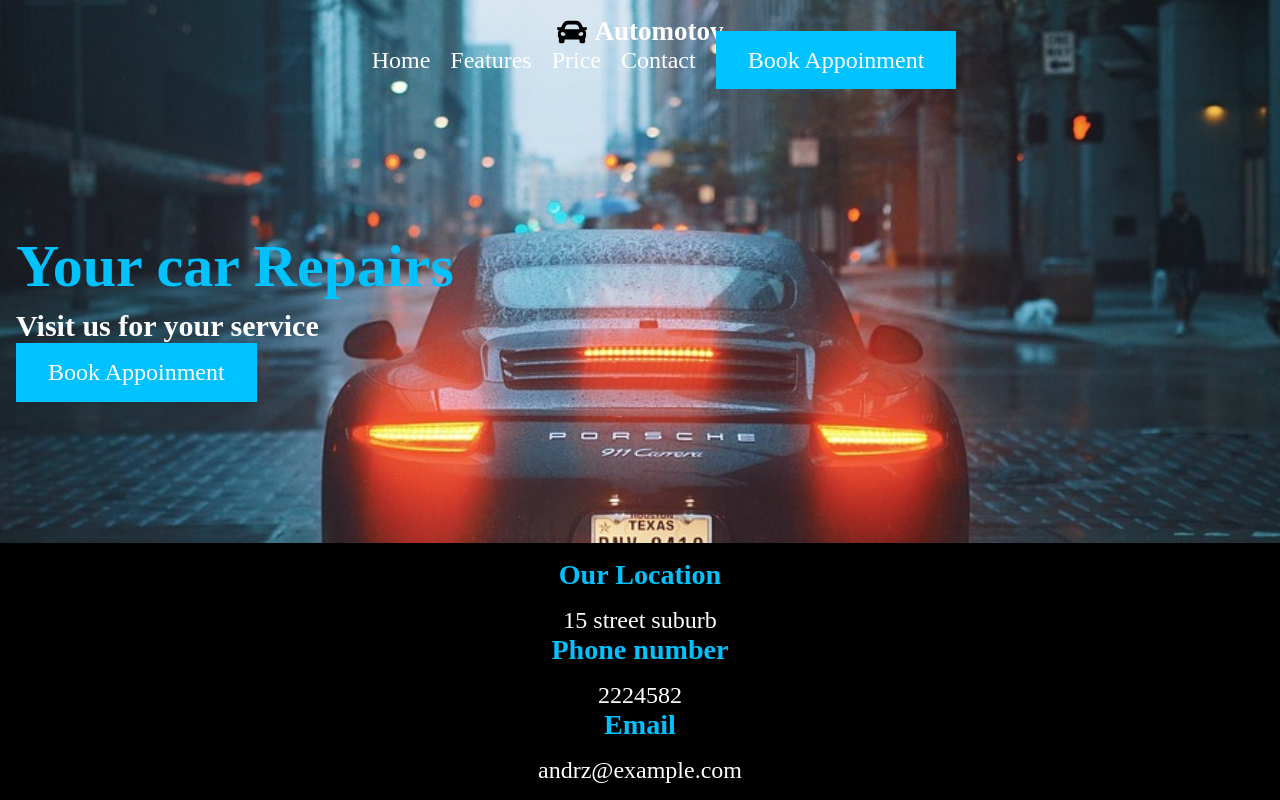
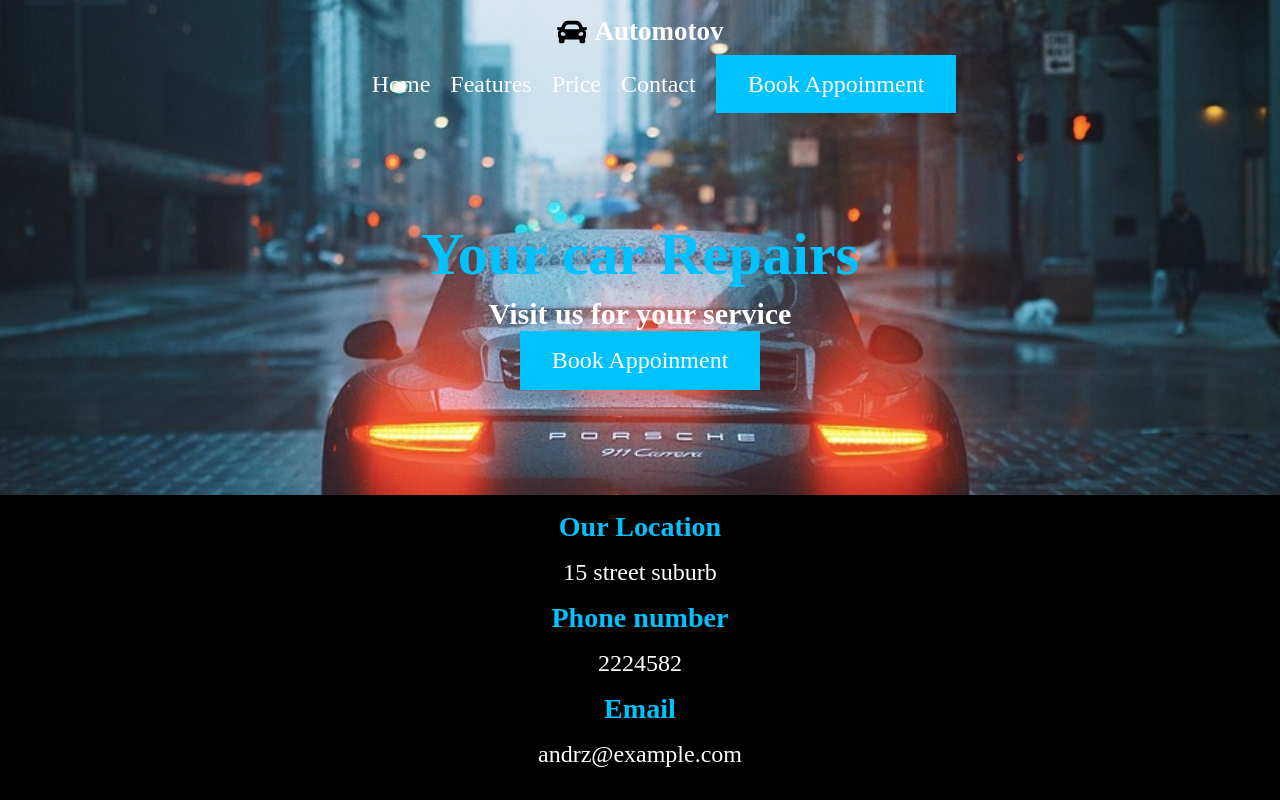
Before and after one commit to andrz-zack/Proyecto_frontend, a plain HTML site: page index.html in a window 1280 px wide. Drawn offline with Linux system fonts and the light colour scheme.

Commit message:
Agregandole mas estilos a header, footer, content en el @media

```diff
--- a/css/styles.css
+++ b/css/styles.css
@@ -131,4 +131,13 @@ a {
         flex-direction: column;
         text-align: center;
     }
+    .menu {
+        margin-top: 1.5rem;
+    }
+    .content {
+        align-items: center;
+    }
+    .footer__widget {
+        margin-bottom: 1rem;
+    }
 }
```
